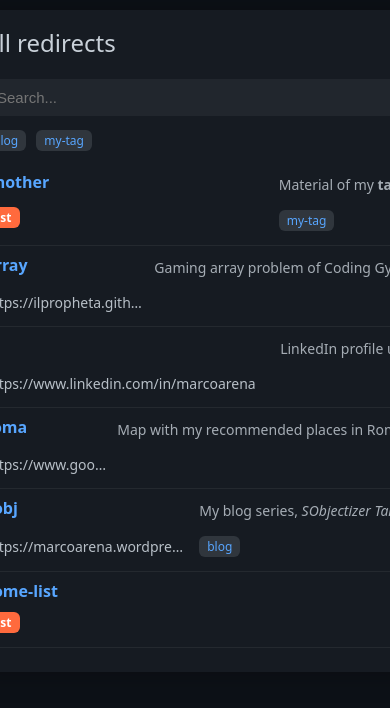
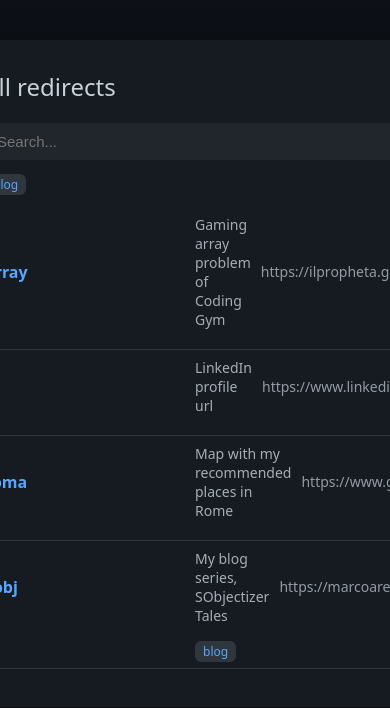
Before and after one commit to ilpropheta/lao, a Jekyll site: the page built from all.html, in a window 390 px wide. Shown: the top 708 px of the page. Built offline with Jekyll 4.4.1, drawn with Linux system fonts in a browser that asks for light colours.

Commit message:
Revert "improved (just a bit) the responsiveness of /all page"
This reverts commit 0b4f819b5522a92556a4c2e6d71cd114921e4525.

```diff
--- a/_redirects/another.md
+++ /dev/null
@@ -1,6 +0,0 @@
----
-layout: list
-redirects: [array, roma, some-list, sobj]
-description: Material of my **talk**
-tags: [my-tag]
----
--- a/all.html
+++ b/all.html
@@ -7,7 +7,6 @@ title: all redirects
 <html>
 <head>
 <meta charset="utf-8" />
-<meta name="viewport" content="width=device-width, initial-scale=1">
 <title>lao | all redirects</title>
 {% include head.html %}
 <style>
@@ -148,27 +147,6 @@ li > .list-tag {
 
 .tag:hover { background: #1f6feb; color: white; }
 .tag.active { background: var(--accent); color: var(--card); }
-
-@media (max-width: 600px) {
-  body { padding: 10px; }
-
-  .card {
-	padding: 16px;
-  }
-
-  li {
-    grid-template-columns: 1fr;
-    padding-bottom: 14px;
-    border-bottom: 1px solid #24292f;
-  }
-
-  .url {
-    margin-top: 6px;
-    opacity: 0.9;
-  }
-
-  .description { margin-top: 4px; }
-}
 </style>
 </head>
 <body>
```
Also changed, not shown: _redirects/sobj.md (+1 -1 lines), _redirects/some-list.md (deleted, +0 -4 lines).
